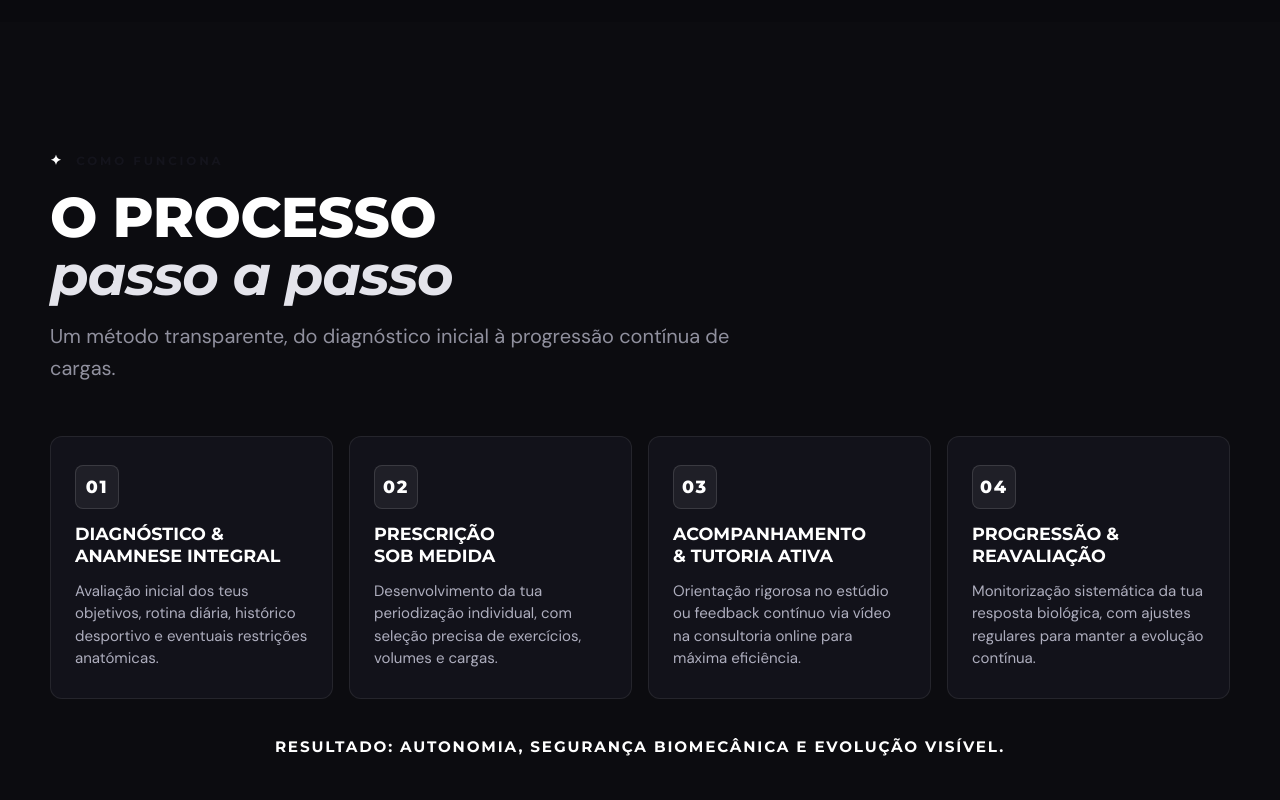
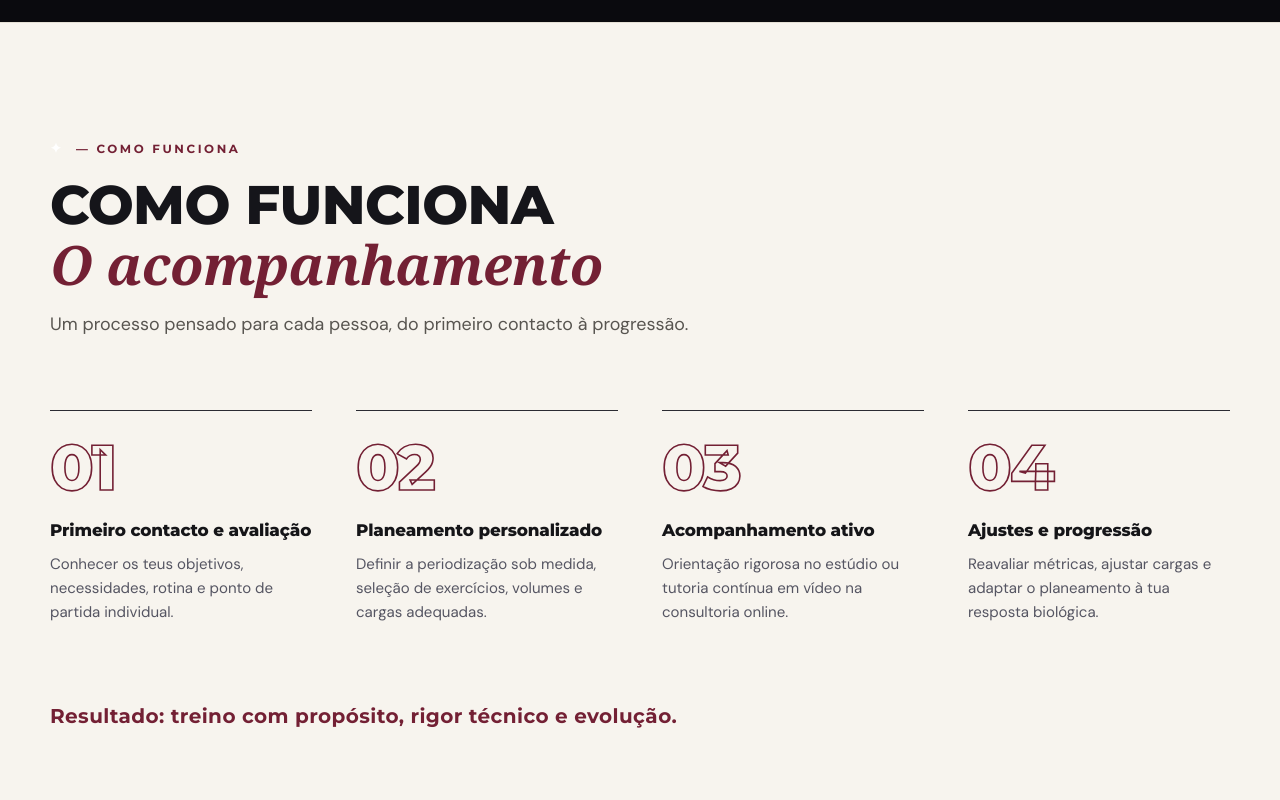
Before and after one commit to menochef777/personalsofia, a plain HTML site: page index.html in a window 1280 px wide. Shown: the part 3800-4600 px from the top of the page. Drawn offline with Linux system fonts and the light colour scheme; a web font is replaced by a local one.

Commit message:
feat: redesign Como Funciona section with high-contrast warm linen background, outlined stroke numbers, and top divider lines matching reference

```diff
--- a/app.js
+++ b/app.js
@@ -93,20 +93,20 @@ var CFG = {
   ],
   steps: [
     [
-      "Diagnóstico & Anamnese Integral",
-      "Avaliação inicial dos teus objetivos, rotina diária, histórico desportivo e eventuais restrições anatómicas."
+      "Primeiro contacto e avaliação",
+      "Conhecer os teus objetivos, necessidades, rotina e ponto de partida individual."
     ],
     [
-      "Prescrição Sob Medida",
-      "Desenvolvimento da tua periodização individual, com seleção precisa de exercícios, volumes e cargas."
+      "Planeamento personalizado",
+      "Definir a periodização sob medida, seleção de exercícios, volumes e cargas adequadas."
     ],
     [
-      "Acompanhamento & Tutoria Ativa",
-      "Orientação rigorosa no estúdio ou feedback contínuo via vídeo na consultoria online para máxima eficiência."
+      "Acompanhamento ativo",
+      "Orientação rigorosa no estúdio ou tutoria contínua em vídeo na consultoria online."
     ],
     [
-      "Progressão & Reavaliação",
-      "Monitorização sistemática da tua resposta biológica, com ajustes regulares para manter a evolução contínua."
+      "Ajustes e progressão",
+      "Reavaliar métricas, ajustar cargas e adaptar o planeamento à tua resposta biológica."
     ]
   ],
   modes: [
--- a/index.html
+++ b/index.html
@@ -205,16 +205,16 @@
       </div>
     </section>
 
-    <!-- O MÉTODO PASSO A PASSO -->
-    <section class="process" id="como-funciona" aria-labelledby="h-proc">
+    <!-- O MÉTODO PASSO A PASSO (TEMA CLARO & AREJADO) -->
+    <section class="process light-process" id="como-funciona" aria-labelledby="h-proc">
       <div class="wrap">
         <div class="head" data-reveal>
-          <p class="kicker" style="color:var(--burg);margin:0">Como Funciona</p>
-          <h2 id="h-proc">O processo <em>passo a passo</em></h2>
-          <p class="lead muted">Um método transparente, do diagnóstico inicial à progressão contínua de cargas.</p>
+          <p class="kicker" style="color:#732034;margin:0">— COMO FUNCIONA</p>
+          <h2 id="h-proc">COMO FUNCIONA<br><em>O acompanhamento</em></h2>
+          <p class="lead">Um processo pensado para cada pessoa, do primeiro contacto à progressão.</p>
         </div>
         <ol class="steps" id="steps"></ol>
-        <p class="res" data-reveal>Resultado: autonomia, segurança biomecânica e evolução visível.</p>
+        <p class="res" data-reveal>Resultado: treino com propósito, rigor técnico e evolução.</p>
       </div>
     </section>
 
--- a/style.css
+++ b/style.css
@@ -846,79 +846,127 @@ html.menu-open { overflow: hidden; }
 }
 
 /* ==============================================================
-   COMO FUNCIONA: 4 Passos Metálicos Numerados
+   COMO FUNCIONA: Estilo Arejado, Linha Superior & Números Outline
+   Inspirado no visual de referência de alto contraste
    ============================================================== */
-.process {
-  background: var(--bg-canvas);
-}
-.process .head {
+.process.light-process {
+  background: #F7F4EE;
+  color: #151518;
+  padding: clamp(70px, 9vw, 120px) 0;
+  border-block: 1px solid #E5E0D5;
+}
+.process.light-process .head {
   display: grid;
   gap: 16px;
-  margin-bottom: 52px;
-  max-width: 60ch;
-}
-.steps {
+  margin-bottom: clamp(48px, 6vw, 72px);
+  max-width: 62ch;
+}
+.process.light-process .kicker {
+  font-family: var(--f-display);
+  font-size: 0.74rem;
+  letter-spacing: 0.22em;
+  text-transform: uppercase;
+  font-weight: 700;
+  color: #732034;
+}
+.process.light-process h2 {
+  font-family: var(--f-display);
+  font-weight: 800;
+  font-size: clamp(2rem, 5vw, 3.4rem);
+  line-height: 1.08;
+  letter-spacing: -0.01em;
+  text-transform: uppercase;
+  color: #15151A;
+}
+.process.light-process h2 em {
+  display: block;
+  font-family: 'Playfair Display', Georgia, serif;
+  font-style: italic;
+  font-weight: 700;
+  text-transform: none;
+  letter-spacing: -0.01em;
+  color: #732034 !important;
+  -webkit-text-fill-color: #732034 !important;
+  text-shadow: none !important;
+}
+.process.light-process .lead {
+  font-size: clamp(1rem, 1.4vw, 1.15rem);
+  color: #585550;
+  line-height: 1.6;
+}
+
+.process.light-process .steps {
   list-style: none;
   margin: 0;
   padding: 0;
   display: grid;
-  gap: 16px;
+  gap: clamp(28px, 4vw, 44px);
 }
 @media (min-width: 700px) {
-  .steps { grid-template-columns: repeat(2, 1fr); }
+  .process.light-process .steps { grid-template-columns: repeat(2, 1fr); }
 }
 @media (min-width: 1000px) {
-  .steps { grid-template-columns: repeat(4, 1fr); }
-}
-
-.step {
-  background: #12121A;
-  border: 1px solid rgba(255, 255, 255, 0.08);
-  border-radius: 12px;
-  padding: 28px 24px;
-  display: grid;
-  gap: 14px;
-  transition: transform 0.3s, border-color 0.3s, background 0.3s;
-}
-.step:hover {
+  .process.light-process .steps { grid-template-columns: repeat(4, 1fr); }
+}
+
+.process.light-process .step {
+  background: transparent;
+  border: none;
+  border-top: 1.5px solid #2B2B32;
+  border-radius: 0;
+  padding: 24px 0 0 0;
+  display: flex;
+  flex-direction: column;
+  gap: 0;
+  transition: transform 0.3s ease;
+}
+.process.light-process .step:hover {
   transform: translateY(-4px);
-  border-color: rgba(255, 255, 255, 0.28);
-  background: #181824;
-}
-.step .n {
+  background: transparent;
+}
+.process.light-process .step .n {
   font-family: var(--f-display);
   font-weight: 800;
-  font-size: 1.1rem;
-  letter-spacing: 0.1em;
-  color: #FFFFFF;
-  display: inline-flex;
-  align-items: center;
-  justify-content: center;
-  width: 44px;
-  height: 44px;
-  border-radius: 8px;
-  background: rgba(255, 255, 255, 0.06);
-  border: 1px solid rgba(255, 255, 255, 0.12);
-}
-.step h3 {
-  font-size: 1.1rem;
-  text-transform: uppercase;
-  color: #FFFFFF;
-}
-.step p {
+  font-size: clamp(3rem, 5vw, 4.4rem);
+  line-height: 1;
+  letter-spacing: -0.03em;
+  display: block;
+  width: auto;
+  height: auto;
+  background: transparent;
+  border: none;
+  border-radius: 0;
+  color: transparent;
+  -webkit-text-stroke: 1.6px #732034;
+  margin-bottom: 20px;
+}
+.process.light-process .step h3 {
+  font-family: var(--f-display);
+  font-weight: 800;
+  font-size: 1.05rem;
+  letter-spacing: -0.01em;
+  color: #151518;
+  margin: 0 0 10px 0;
+  line-height: 1.35;
+  text-transform: none;
+}
+.process.light-process .step p {
+  font-family: var(--f-body);
   font-size: 0.94rem;
-  color: var(--taupe-tx);
-  line-height: 1.5;
-}
-.res {
-  margin-top: 36px;
-  font-family: var(--f-display);
-  font-weight: 700;
-  font-size: 0.95rem;
-  letter-spacing: 0.12em;
-  text-transform: uppercase;
-  color: #FFFFFF;
-  text-align: center;
+  color: #555562;
+  line-height: 1.6;
+  margin: 0;
+}
+
+.process.light-process .res {
+  margin-top: clamp(48px, 6vw, 76px);
+  font-family: var(--f-display);
+  font-weight: 700;
+  font-size: clamp(1.05rem, 2vw, 1.25rem);
+  letter-spacing: 0.02em;
+  text-transform: none;
+  color: #732034;
+  text-align: left;
 }
 
 /* ==============================================================
```
